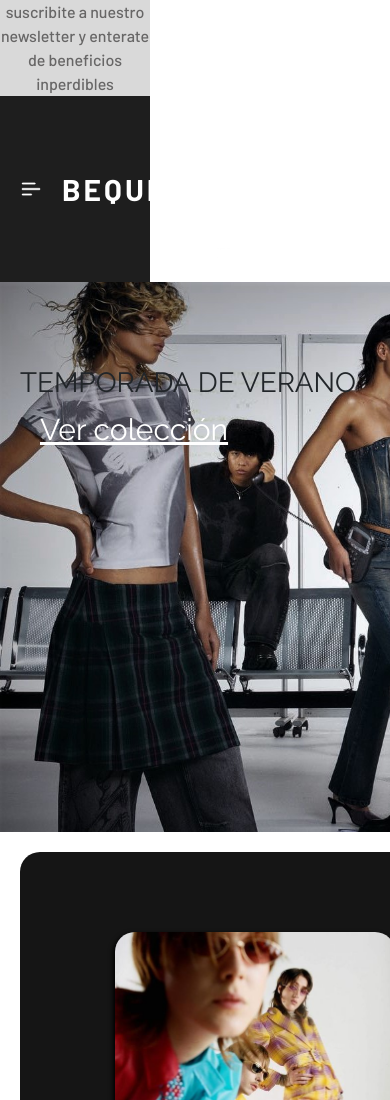
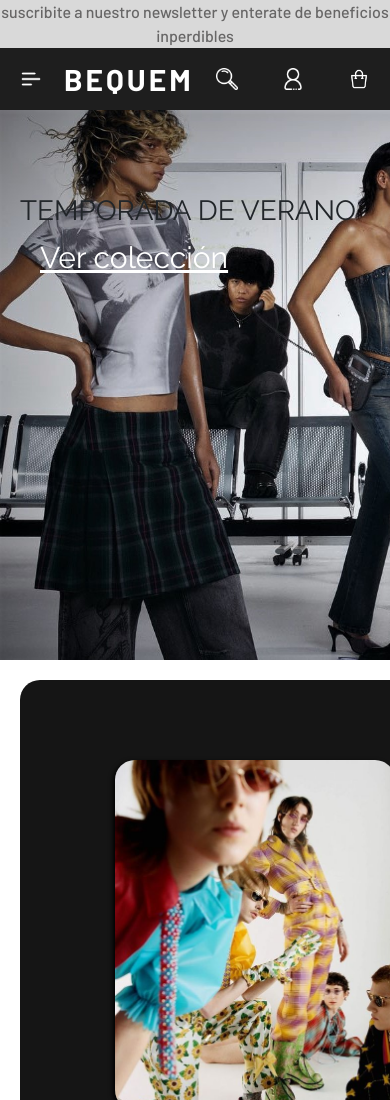
Before and after one commit to CarolinaSaleh/Pr-ctica-en-Coderhouse, a plain HTML site: page index.html in a window 390 px wide. Shown: the top 1100 px of the page. Drawn offline with Linux system fonts and the light colour scheme.

Commit message:
cambios en el css

```diff
--- a/css/style.css
+++ b/css/style.css
@@ -212,11 +212,6 @@ h1{
 }
 
 @media (max-width:1024px) {
-    .todoHeader{
-        width: 9.375rem;
-
-        object-fit: cover;
-    }
     .sectionPrincipal img{
         object-fit: cover;
         height: auto;
```
